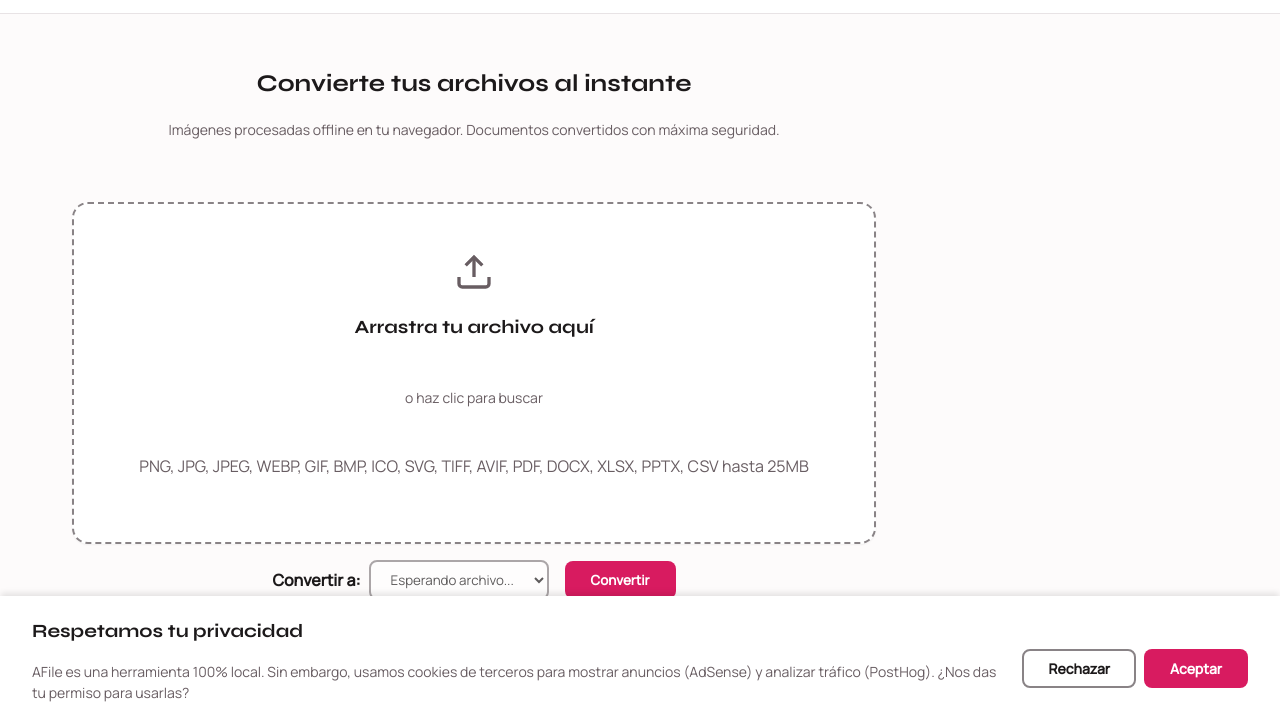
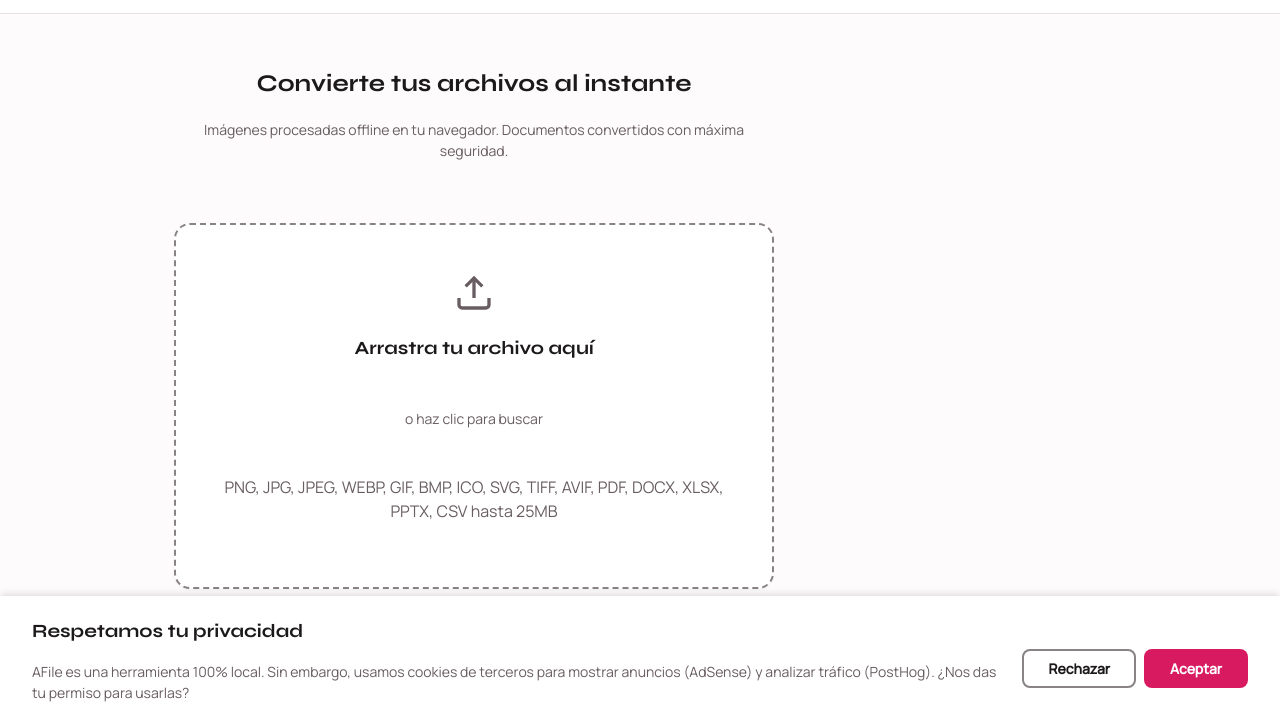
Before and after one commit to andyfabian2006-code/AFile-Convertidor, a website built with Vite: page index.html in a window 1280 px wide. Shown: the part 59-774 px from the top of the page. Built offline with nearby package versions, Linux system fonts and the light colour scheme.

Commit message:
ajustar el ancho máximo de la sección del convertidor a 600px

```diff
--- a/src/css/layout.css
+++ b/src/css/layout.css
@@ -74,7 +74,7 @@
   display: flex;
   flex-direction: column;
   gap: var(--space-lg);
-  max-width: 850px;
+  max-width: 600px;
   margin: 0 auto;
   width: 100%;
 }
```
